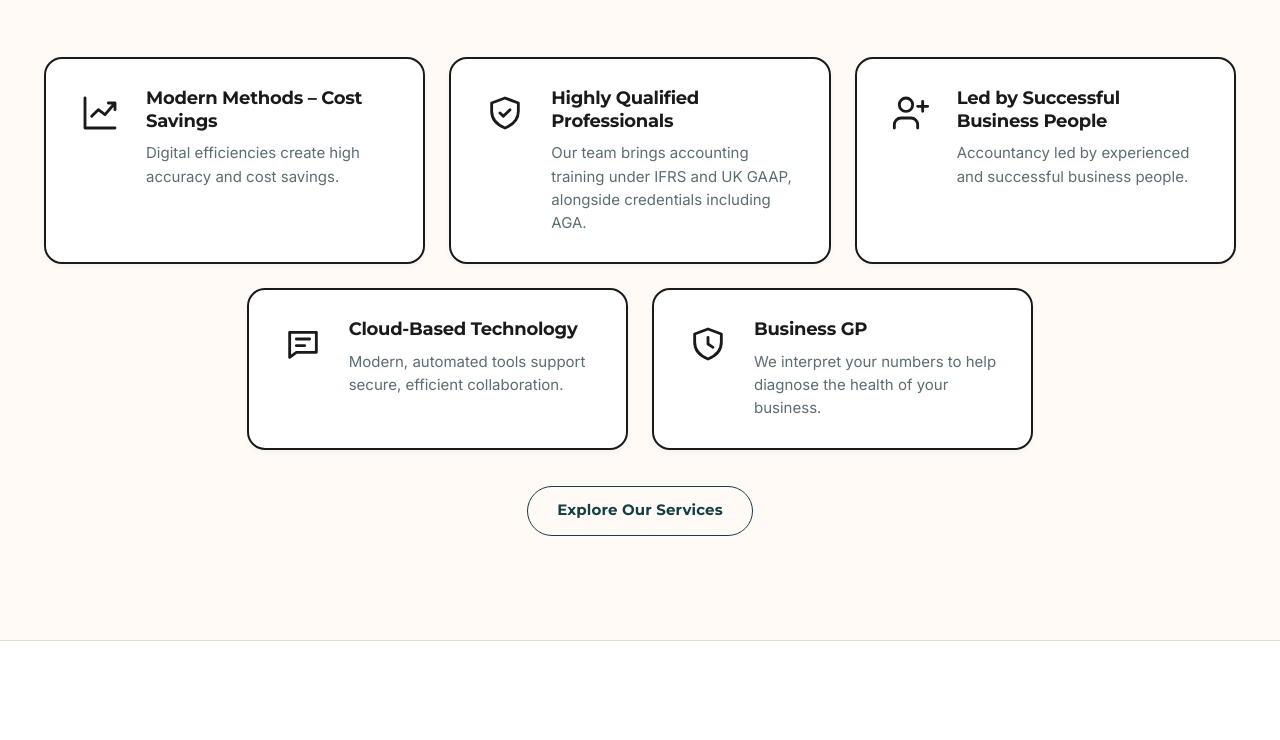
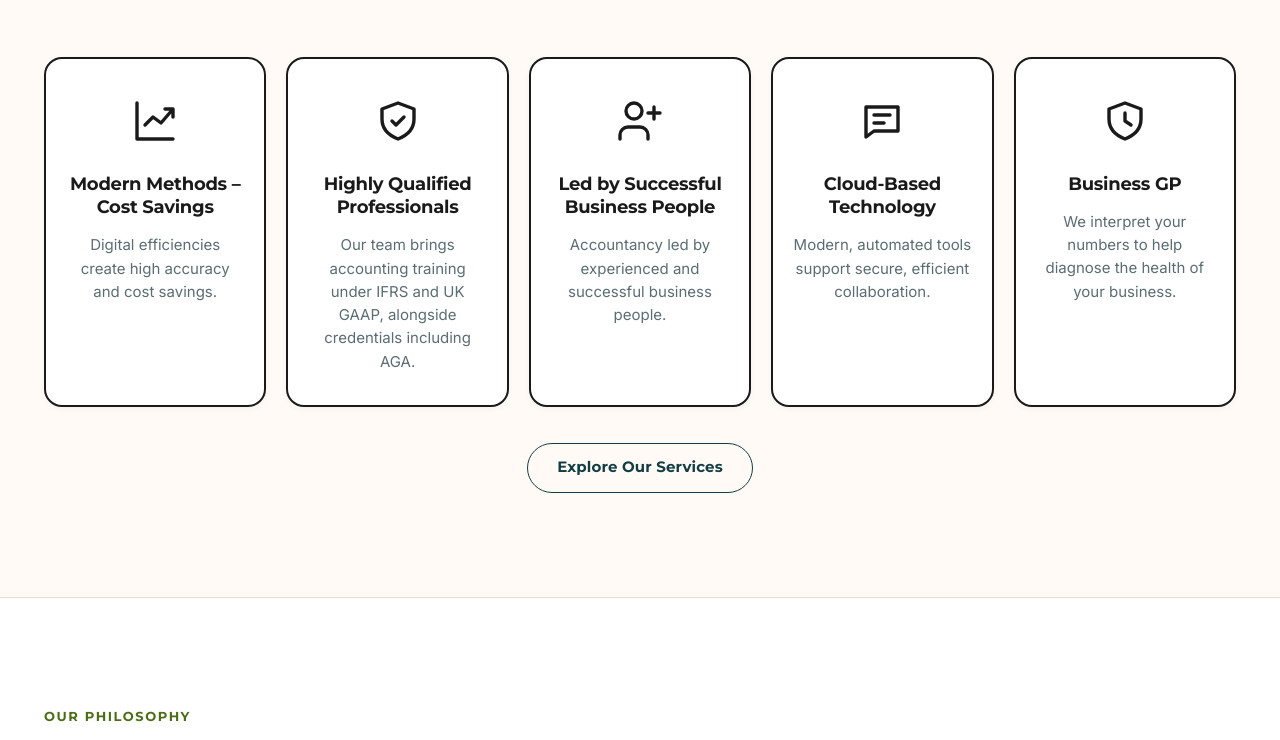
Before and after one commit to rynomster/1lifeaccounting.com, a plain HTML site: page index.html in a window 1280 px wide. Shown: the part 1006-1746 px from the top of the page. Drawn offline with Linux system fonts and the light colour scheme.

Commit message:
Show all five Partnership Benefits cards in one row
Replaces the horizontal-card layout: on screens 1025px and wider the five
cards now sit side by side in a single row, read left to right, with the
original icon-on-top card content. Smaller screens keep the existing
3+2 / 2-column / 1-column layout.

Co-Authored-By: Claude Opus 5.5 <noreply@anthropic.com>
Claude-Session: https://claude.ai/code/session_01U2N5gZQpE3811xeZP9KMR2

```diff
--- a/css/style.css
+++ b/css/style.css
@@ -718,32 +718,19 @@ p:last-child {
   margin: 0;
 }
 
-/* Partnership Benefits: horizontal cards, icon left, text reads left to right */
-.benefits-grid .trust-pillar {
-  display: grid;
-  grid-template-columns: auto 1fr;
-  grid-template-rows: auto 1fr;
-  align-items: start;
-  text-align: left;
-  column-gap: 1.25rem;
-  row-gap: 0.5rem;
-  padding: 1.75rem;
-}
-
-.benefits-grid .pillar-icon {
-  grid-row: 1 / span 2;
-  width: 52px;
-  height: 52px;
-  margin-bottom: 0;
-}
-
-.benefits-grid .pillar-icon svg {
-  width: 40px;
-  height: 40px;
-}
-
-.benefits-grid .trust-pillar h3 {
-  align-self: end;
+/* Partnership Benefits: all five cards in one row on wider screens */
+@media (min-width: 1025px) {
+  .benefits-grid {
+    grid-template-columns: repeat(5, minmax(0, 1fr));
+    gap: 1.25rem;
+  }
+
+  .benefits-grid .trust-pillar,
+  .benefits-grid .trust-pillar:nth-child(4),
+  .benefits-grid .trust-pillar:nth-child(5) {
+    grid-column: auto;
+    padding: 2rem 1.25rem;
+  }
 }
 
 @media (max-width: 860px) {
```
